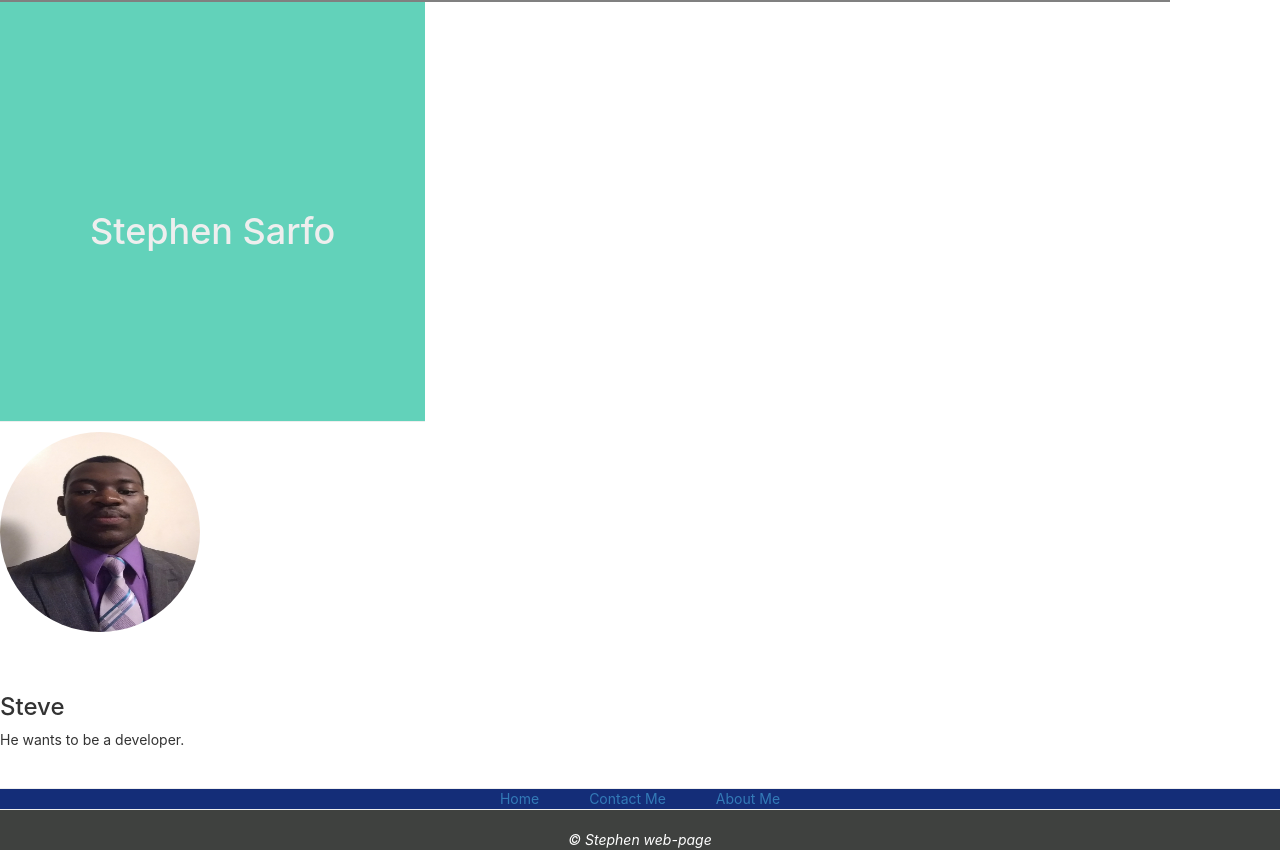
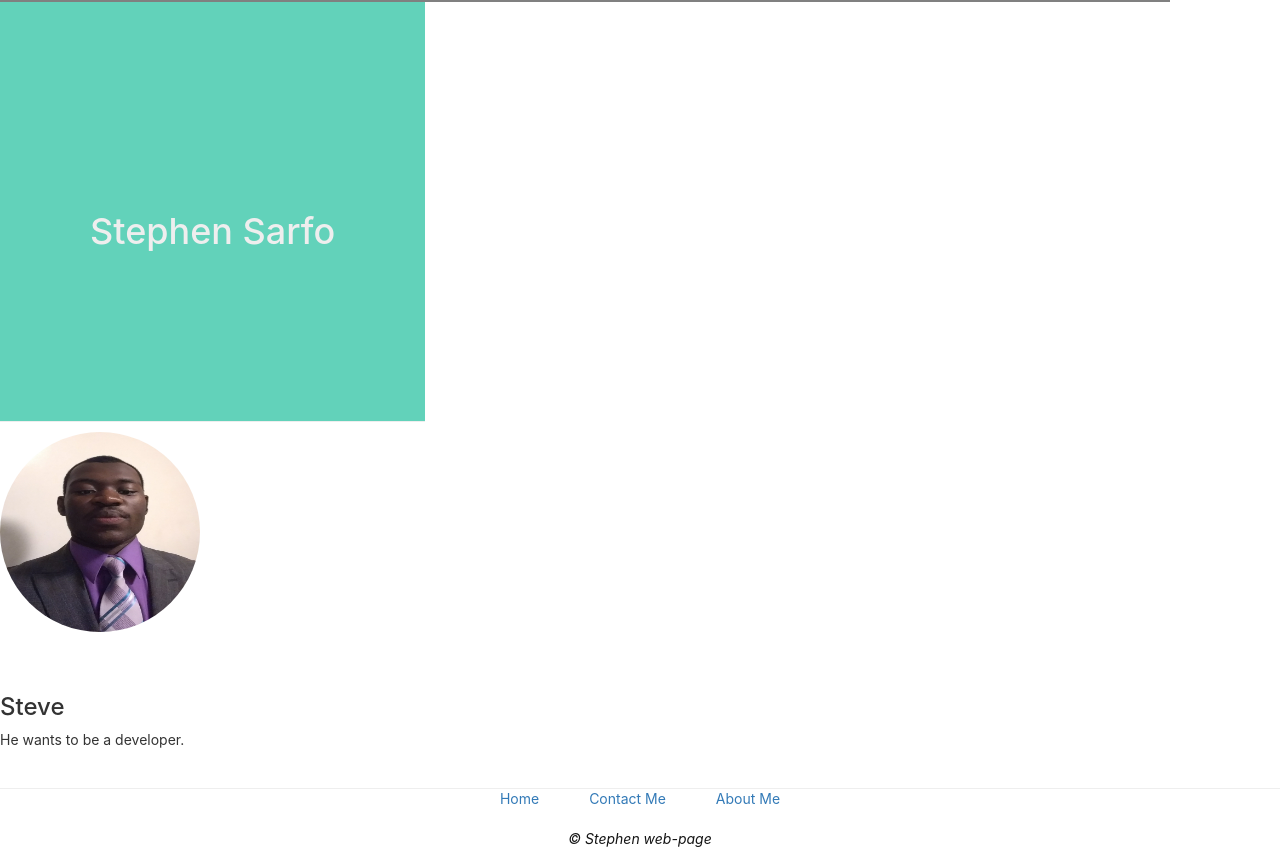
Before and after one commit to Stephen8898/Profile-Page-new, a React (Create React App) app: page /#/ in a window 1280 px wide. Shown: the part 365-1215 px from the top of the page. Built offline with nearby package versions, Linux system fonts and the light colour scheme.

Commit message:
made more changes to the footer

```diff
--- a/src/components/Footer.jsx
+++ b/src/components/Footer.jsx
@@ -14,7 +14,7 @@ export default class Footer extends Component {
         <span className="about-link"><Link to="/about" >About Me</Link></span>
         </div>
         </div>
-        <hr id="hr-bottom"/>
+        {/* <hr id="hr-bottom"/> */}
         <div className="footer-copy">
          <em>&copy; Stephen web-page </em>
          </div>
--- a/src/components/Home.jsx
+++ b/src/components/Home.jsx
@@ -6,7 +6,7 @@ import './style/Home.css';
 export default class Home extends Component {
   render() {
     return (
-      <Grid>
+      <Grid className="page-layout">
           {/* <Jumbotron>
               <Image className="image-jumbotron" src="assets/SpaceIIMG.jpg" responsive />
               <h2>Welcome to my profile-page</h2>
--- a/src/components/style/Footer.css
+++ b/src/components/style/Footer.css
@@ -7,7 +7,7 @@
 
 
 .link-footer{
-    background-color: rgb(20, 45, 120);
+    /* background-color: rgb(20, 45, 120); */
 }
 
 .links{
@@ -51,6 +51,6 @@ Link {
 
 .footer-copy{
     padding-top: 20px;
-    background-color: rgb(63, 65, 63);
-    color: white;
+    /* background-color: rgb(63, 65, 63); */
+    color: rgb(20, 20,20);
 }
--- a/src/components/style/Home.css
+++ b/src/components/style/Home.css
@@ -1,15 +1,19 @@
+.container {
+    padding-right: 0px;
+    padding-left: 0px;
+    margin-right:  0px;
+    margin-left: 0px;
+    /* margin-left: 50%; */
+}
+
+
 @media (min-width: 768px){
    .page-header {
 
     }
 }
 
-.container {
-    padding-right: 0px;
-    padding-left: 0px;
-    margin-right:  0px;
-    margin-left: 0px;
-}
+
 
 .page-header {
     padding: 30px 90px 30px 90px;
@@ -32,12 +36,14 @@ h1 {
  .container-fluid {
     padding: 115px 0 200px;
     background-color: gray;
+
     /* background-image: url("/assets/Banner-wallPic.jpg");
     filter: blur(2px);
     -webkit-filter: blur(2px); */
  }
  .container-banner {
      font-family: sans-serif;
+
 
  }
 * {
```
